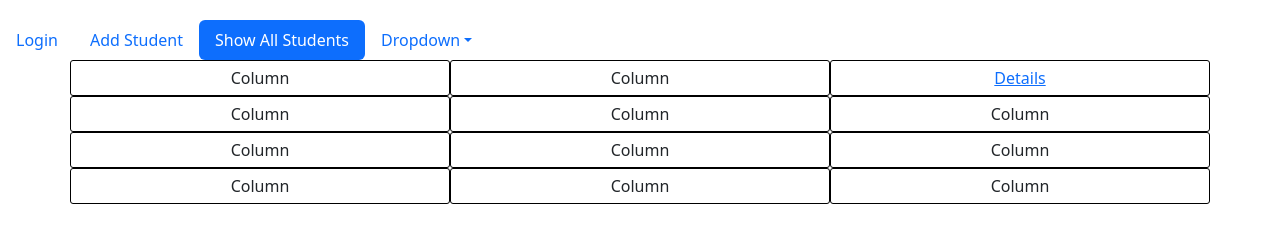
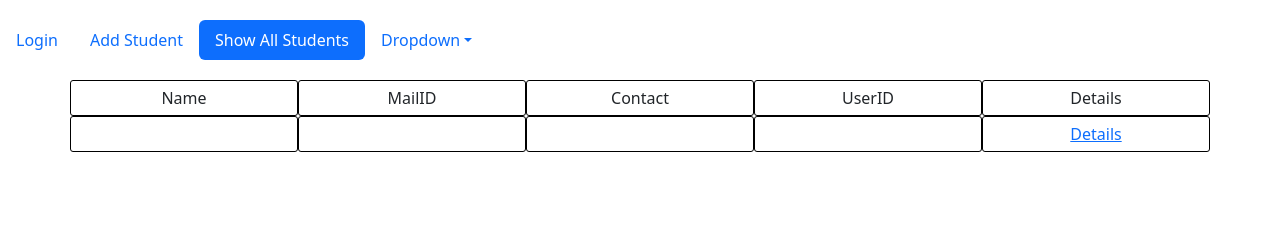
Before and after one commit to Tanishq2405/Sciqus-Frontend, a plain HTML site: page allStudents.html in a window 1280 px wide. Drawn offline with nearby package versions, Linux system fonts and the light colour scheme.

Commit message:
Updation

```diff
--- a/allStudents.html
+++ b/allStudents.html
@@ -34,52 +34,57 @@
 
   </ul>
 
-    <div class="container text-center">
+    <div class="container text-center" style="margin-top: 20px;">
         <div class="row">
           <div class="col" style="border: 1px solid black;">
-            Column
+            Name
           </div>
           <div class="col">
-            Column
+            MailID
           </div>
           <div class="col">
+            Contact
+          </div>
+          <div class="col">
+            UserID
+          </div>
+          <div class="col">
+            Details
+          </div>
+        </div>
+        <div class="row">
+          <div class="col" id="name">
+
+          </div>
+          <div class="col" id="mail">
+
+          </div>
+          <div class="col" id="contact">
+
+          </div>
+          <div class="col" id="user">
+
+          </div>
+          <div class="col" id="">
             <a href="studentDetails.html">Details</a>
           </div>
         </div>
-        <div class="row">
-          <div class="col">
-            Column
-          </div>
-          <div class="col">
-            Column
-          </div>
-          <div class="col">
-            Column
-          </div>
-        </div>
-        <div class="row">
-          <div class="col">
-            Column
-          </div>
-          <div class="col">
-            Column
-          </div>
-          <div class="col">
-            Column
-          </div>
-        </div>
-        <div class="row">
-          <div class="col">
-            Column
-          </div>
-          <div class="col">
-            Column
-          </div>
-          <div class="col">
-            Column
-          </div>
-        </div>
+
     </div>
+
+    <script>
+      const name = localStorage.getItem("name")
+      document.getElementById("name").innerHTML = name
+
+      const mail = localStorage.getItem("mail")
+      document.getElementById("mail").innerHTML = mail
+
+      const contact = localStorage.getItem("contact")
+      document.getElementById("contact").innerHTML = contact
+
+      const user = localStorage.getItem("username")
+      document.getElementById("user").innerHTML = user
+    </script>
 
     <script src="https://cdn.jsdelivr.net/npm/bootstrap@5.3.2/dist/js/bootstrap.bundle.min.js" integrity="sha384-C6RzsynM9kWDrMNeT87bh95OGNyZPhcTNXj1NW7RuBCsyN/o0jlpcV8Qyq46cDfL" crossorigin="anonymous"></script>
 </body>
```
Also changed, not shown: addStudent.html (+4 -1 lines), index.html (+0 -9 lines), main.js (+21 -9 lines), studentDetails.html (+19 -9 lines).
